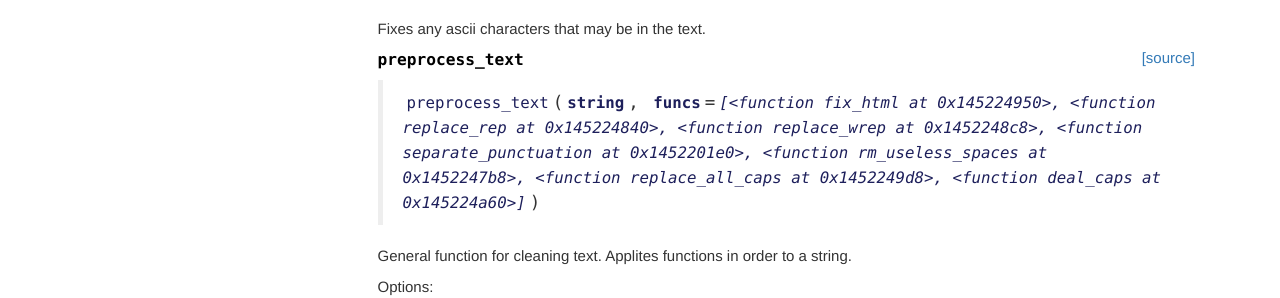
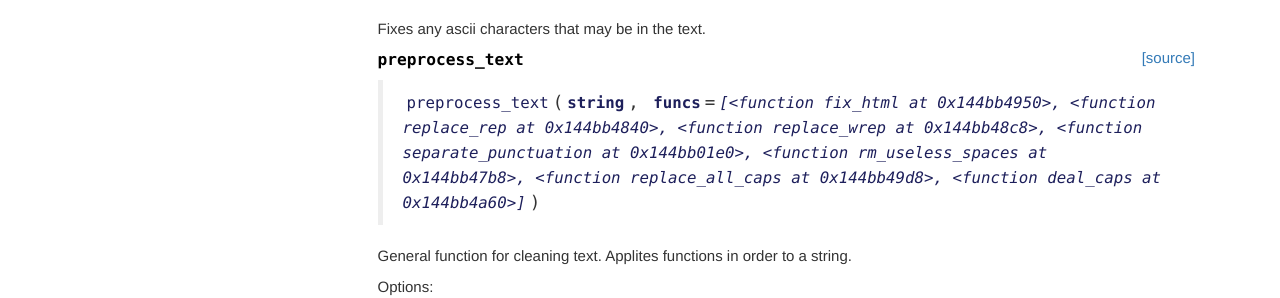
Before and after one commit to mgfrantz/AugmenTF, a Jekyll site: the page built from docs/text_preprocessing.html, in a window 1280 px wide and 900 px high, scrolled down 1538 px. Shown: the part 167-465 px from the top of the window. Built offline with Jekyll 4.4.1, drawn with Linux system fonts in a browser that asks for light colours; nearby versions of some CDN libraries; comment, search, counter and statistics services are not loaded.

Commit message:
rebuilt library

```diff
--- a/docs/text_preprocessing.html
+++ b/docs/text_preprocessing.html
@@ -240,7 +240,7 @@ summary: "Module for preprocessing text. "
 
 
 <div class="output_markdown rendered_html output_subarea ">
-<h4 id="preprocess_text" class="doc_header"><code>preprocess_text</code><a href="https://github.com/mgfrantz/AugmenTF/tree/master/AugmenTF/text/text_preprocessing.py#L111" class="source_link" style="float:right">[source]</a></h4><blockquote><p><code>preprocess_text</code>(<strong><code>string</code></strong>, <strong><code>funcs</code></strong>=<em><code>[&lt;function fix_html at 0x145224950&gt;, &lt;function replace_rep at 0x145224840&gt;, &lt;function replace_wrep at 0x1452248c8&gt;, &lt;function separate_punctuation at 0x1452201e0&gt;, &lt;function rm_useless_spaces at 0x1452247b8&gt;, &lt;function replace_all_caps at 0x1452249d8&gt;, &lt;function deal_caps at 0x145224a60&gt;]</code></em>)</p>
+<h4 id="preprocess_text" class="doc_header"><code>preprocess_text</code><a href="https://github.com/mgfrantz/AugmenTF/tree/master/AugmenTF/text/text_preprocessing.py#L111" class="source_link" style="float:right">[source]</a></h4><blockquote><p><code>preprocess_text</code>(<strong><code>string</code></strong>, <strong><code>funcs</code></strong>=<em><code>[&lt;function fix_html at 0x144bb4950&gt;, &lt;function replace_rep at 0x144bb4840&gt;, &lt;function replace_wrep at 0x144bb48c8&gt;, &lt;function separate_punctuation at 0x144bb01e0&gt;, &lt;function rm_useless_spaces at 0x144bb47b8&gt;, &lt;function replace_all_caps at 0x144bb49d8&gt;, &lt;function deal_caps at 0x144bb4a60&gt;]</code></em>)</p>
 </blockquote>
 <p>General function for cleaning text.
 Applites functions in order to a string.</p>
```
Also changed, not shown: 1 other file.
